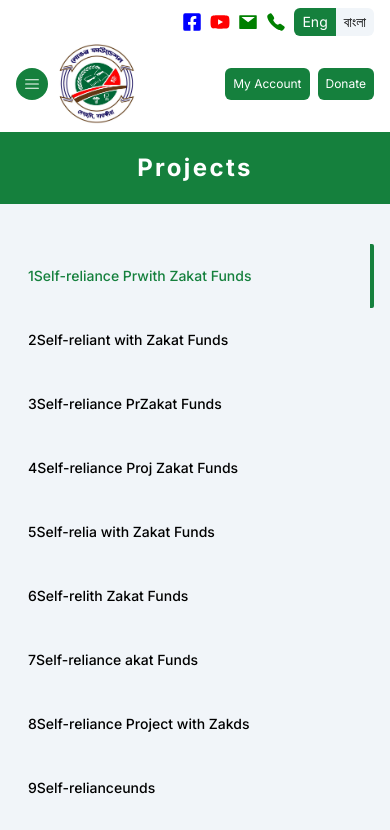
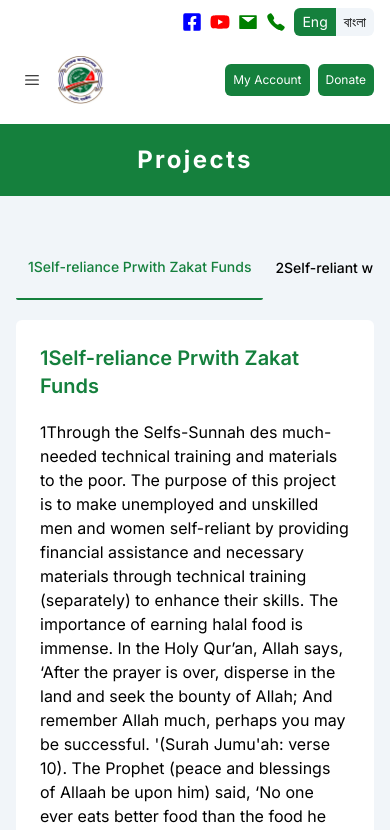
Before and after one commit to ibrahimk4111/non-gor-foundation, a Next.js app: page /projects in a window 390 px wide. Shown: the top 830 px of the page. Built offline with nearby package versions, Linux system fonts and the light colour scheme.

Commit message:
project name responsive

```diff
--- a/app/projects/page.tsx
+++ b/app/projects/page.tsx
@@ -4,9 +4,20 @@ import React, { use, useState } from "react";
 import { ProjectDatas } from "@/api/projects/ProjectData";
 import Link from "next/link";
 import { Tabs, TabsContent, TabsList, TabsTrigger } from "@/components/ui/tabs";
+import {
+  Select,
+  SelectContent,
+  SelectItem,
+  SelectTrigger,
+  SelectValue,
+} from "@/components/ui/select";
 
 const projects = () => {
-  const [activeTab, setActiveTab] = useState<Number>(1);
+  const [activeTab, setActiveTab] = useState< string >(ProjectDatas[0].name);
+
+  // const handleOption = (value:string) =>{
+  //   const selectedValue =
+  // }
   return (
     <div className=" bg-slate-100 ">
       <div className=" bg-green-700">
@@ -18,14 +29,14 @@ const projects = () => {
         <div className=" grid grid-cols-12">
           <Tabs
             defaultValue={ProjectDatas[0].name}
-            className=" flex flex-col lg:col-span-4 col-span-12 "
+            className=" flex lg:flex-col flex-row lg:col-span-4 col-span-12 overflow-auto"
           >
             {ProjectDatas.map((project, index) => (
               <div key={index}>
                 <TabsList>
                   <TabsTrigger
                     value={project.name}
-                    onClick={() => setActiveTab(project._id)}
+                    onClick={() => setActiveTab(project.name)}
                   >
                     {project.name}
                   </TabsTrigger>
@@ -33,13 +44,16 @@ const projects = () => {
               </div>
             ))}
           </Tabs>
-          <section className="lg:col-span-8 col-span-12 border-l bg-slate-100 p-5 overflow-auto">
+          <section className="lg:col-span-8 col-span-12 lg:border-l bg-slate-100 lg:px-5 py-5 overflow-auto">
             <div className=" bg-white rounded-md p-3">
               {ProjectDatas.map(
                 (project, index) =>
-                  project._id == activeTab && (
+                  project.name === activeTab && (
                     <div key={index}>
                       <div className=" p-3 ">
+                        <h1 className=" text-green-700 lg:text-3xl text-xl font-semibold mb-5 ">
+                          {project.name}
+                        </h1>
                         <div>{project.description}</div>
                       </div>
                     </div>
--- a/components/header/drawerNavBar/DrawerNavBar.tsx
+++ b/components/header/drawerNavBar/DrawerNavBar.tsx
@@ -13,7 +13,7 @@ const DrawerNavBar: React.FC = () => {
 
   return (
     <Drawer>
-      <DrawerTrigger className=" flex justify-center items-center bg-green-700 hover:bg-green-700 text-white p-2 rounded-full ">
+      <DrawerTrigger className=" flex justify-center items-center hover:bg-green-700 p-2 rounded-full ">
         <RxHamburgerMenu className=" md:text-xl text-base " />
       </DrawerTrigger>
       <DrawerContent>
--- a/components/header/headerComponents/MiddleBar.tsx
+++ b/components/header/headerComponents/MiddleBar.tsx
@@ -9,11 +9,11 @@ const MiddleBar = () => {
   const activeBtnClasses = " text-center w-auto text-xs md:text-base md:py-3 p-2 md:px-5 text-white bg-green-700 rounded-md ";
 
   return (
-    <div className=" bg-white lg:pb-10 ">
+    <div className=" bg-white lg:pb-10 py-3 ">
       <div className=" container mx-auto">
         <div className=" flex justify-between items-center gap-3">
           {/* logo section */}
-          <div className=" flex md:justify-start justify-between items-center h-20 md:gap-5 gap-2">
+          <div className=" flex md:justify-start justify-between items-center lg:h-20 h-12 md:gap-5 gap-2">
             <div className=" lg:hidden block ">
               <DrawerNavBar />
             </div>
--- a/components/ui/select.tsx
+++ b/components/ui/select.tsx
@@ -19,7 +19,7 @@ const SelectTrigger = React.forwardRef<
   <SelectPrimitive.Trigger
     ref={ref}
     className={cn(
-      "flex h-10 w-full items-center justify-between rounded-md border border-slate-200 bg-white px-3 py-2 text-sm ring-offset-white placeholder:text-slate-500 focus:outline-none focus:ring-2 focus:ring-slate-950 focus:ring-offset-2 disabled:cursor-not-allowed disabled:opacity-50 [&>span]:line-clamp-1 dark:border-slate-800 dark:bg-slate-950 dark:ring-offset-slate-950 dark:placeholder:text-slate-400 dark:focus:ring-slate-300",
+      "flex h-14 w-full items-center justify-between rounded-md border border-slate-200 bg-white px-3 py-2 text-sm ring-offset-white placeholder:text-slate-500 focus:outline-none disabled:cursor-not-allowed disabled:opacity-50 [&>span]:line-clamp-1 dark:border-slate-800 dark:bg-slate-950 dark:ring-offset-slate-950 dark:placeholder:text-slate-400 dark:focus:ring-slate-300",
       className
     )}
     {...props}
--- a/components/ui/tabs.tsx
+++ b/components/ui/tabs.tsx
@@ -1,7 +1,7 @@
 "use client"
 
 import * as React from "react"
-import * as TabsPrimitive from "@radix-ui/react-tabs"
+import * as TabsPrimitive from "@radix-ui/react-tabs";
 
 import { cn } from "@/lib/utils"
 
@@ -14,7 +14,7 @@ const TabsList = React.forwardRef<
   <TabsPrimitive.List
     ref={ref}
     className={cn(
-      " w-full inline-flex h-16 items-center justify-start dark:bg-slate-800 dark:text-slate-400",
+      "w-full inline-flex h-16 items-center justify-start dark:bg-slate-800 dark:text-slate-400",
       className
     )}
     {...props}
@@ -29,7 +29,7 @@ const TabsTrigger = React.forwardRef<
   <TabsPrimitive.Trigger
     ref={ref}
     className={cn(
-      " w-full h-full inline-flex items-center justify-start whitespace-nowrap rounded-sm px-3 py-1.5 text-sm font-medium transition-all focus-visible:outline-none focus-visible:ring-2 focus-visible:ring-slate-950 focus-visible:ring-offset-2 disabled:pointer-events-none disabled:opacity-50 data-[state=active]:text-green-700 data-[state=active]:border-r-4 border-green-700 dark:ring-offset-slate-950 dark:focus-visible:ring-slate-300 dark:data-[state=active]:bg-slate-950 dark:data-[state=active]:text-slate-50",
+      " w-full h-full inline-flex items-center justify-start whitespace-nowrap rounded-sm px-3 py-1.5 text-sm font-medium transition-all focus-visible:outline-none focus-visible:ring-2 focus-visible:ring-slate-950 focus-visible:ring-offset-2 disabled:pointer-events-none disabled:opacity-50 data-[state=active]:text-green-700 lg:data-[state=active]:border-r-4 data-[state=active]:border-b-2 border-green-700 dark:ring-offset-slate-950 dark:focus-visible:ring-slate-300 dark:data-[state=active]:bg-slate-950 dark:data-[state=active]:text-slate-50",
       className
     )}
     {...props}
```
